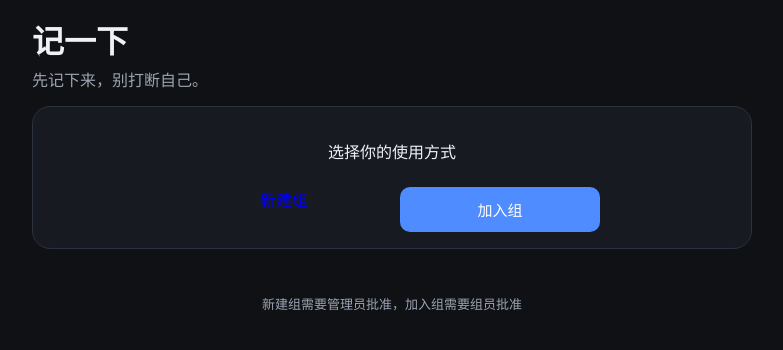
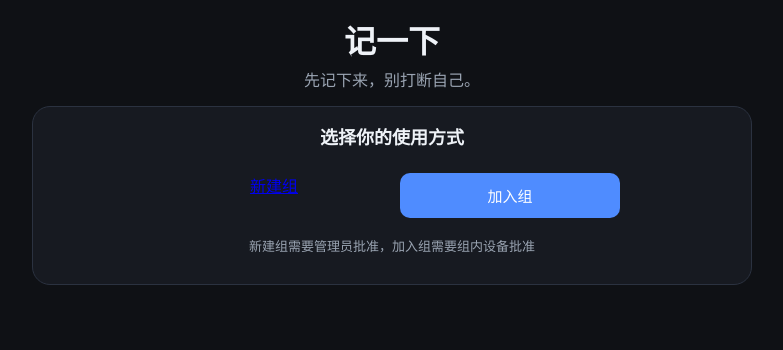
Before and after one commit to dreamzyd/quick-capture, a Flask app: page / in a window 1280 px wide. Shown: the top 350 px of the page, without its empty margins (248-1031 px from the left). Run offline with Flask 2, Linux system fonts and the light colour scheme; data comes from the database, SQL or seed files in the repository.

Commit message:
fix: 待审批设备首页分流并调整 landing 样式

```diff
--- a/app/main.py
+++ b/app/main.py
@@ -529,14 +529,16 @@
     device = get_or_create_device(device_id)
     # 新用户（未加入任何组）显示着陆页
     if not device.get("user_id"):
-        resp = make_response(render_template("index_landing.html"))
+        resp = make_response(render_template("index_landing.html", device=device))
         resp.set_cookie("qc_device_id", device_id, max_age=31536000, httponly=True)
         return resp
-    # 已批准设备显示采集界面
-    items = []
-    if device.get("approval_status") == "approved" and not device.get("pending_approval"):
-        items = get_items(device["user_id"])
-    resp = make_response(render_template("index.html", device=device, items=items))
+    # 已申请但仍在等待批准的设备，不应看到采集界面
+    if device.get("pending_approval") or device.get("approval_status") != "approved":
+        resp = make_response(render_template("index_pending.html", device=device))
+        resp.set_cookie("qc_device_id", device_id, max_age=31536000, httponly=True)
+        return resp
+    items = get_items(device["user_id"])
+    resp = make_response(render_template("index.html", device=device, items=items, is_admin=is_admin_authenticated()))
     resp.set_cookie("qc_device_id", device_id, max_age=31536000, httponly=True)
     return resp
 
--- a/app/static/style.css
+++ b/app/static/style.css
@@ -91,3 +91,18 @@
 .subtle-list-items { list-style: none; padding: 0; margin: 0; }
 .subtle-list-item { color: var(--text); font-size: 14px; line-height: 1.5; padding: 6px 0; border-bottom: 1px solid var(--border); word-break: break-word; }
 .subtle-list-item:last-child { border-bottom: none; }
+
+.center-header { text-align: center; }
+.landing-panel { text-align: center; }
+.landing-title { margin: 0 0 24px 0; color: var(--text); font-size: 18px; font-weight: 600; }
+.landing-actions { display: flex; gap: 16px; justify-content: center; flex-wrap: wrap; }
+.landing-button { width: 220px; }
+.landing-hint { margin-top: 18px; }
+.quick-links-center { justify-content: center; }
+.pending-panel { display: flex; flex-direction: column; align-items: center; justify-content: center; text-align: center; gap: 14px; }
+.pending-hero { min-width: 120px; padding: 10px 16px; font-size: 14px; }
+.pending-copy { margin: 0; color: var(--muted); font-size: 15px; line-height: 1.7; max-width: 460px; }
+@media (max-width: 640px) {
+  .landing-actions { flex-direction: column; align-items: stretch; }
+  .landing-button { width: 100%; }
+}
--- a/app/templates/create_group.html
+++ b/app/templates/create_group.html
@@ -31,7 +31,7 @@
       </form>
     </section>
 
-    <section class="quick-links" style="justify-content: center;">
+    <section class="quick-links quick-links-center">
       <a class="subtle-link" href="/">返回首页</a>
       <a class="subtle-link" href="/join">加入已有组</a>
     </section>
--- a/app/templates/index_landing.html
+++ b/app/templates/index_landing.html
@@ -8,21 +8,18 @@
 </head>
 <body>
   <main class="container compact-page">
-    <header class="header capture-header">
+    <header class="header capture-header center-header">
       <h1>记一下</h1>
       <p class="subtitle">先记下来，别打断自己。</p>
     </header>
 
-    <section class="capture-box capture-box-focus" style="text-align: center;">
-      <p class="subtitle" style="margin-bottom: 24px;">选择你的使用方式</p>
-      <div style="display: flex; gap: 16px; justify-content: center; flex-wrap: wrap;">
-        <a href="/create-group" class="primary primary-big" style="width: 200px;">新建组</a>
-        <a href="/join" class="secondary-button primary-big" style="width: 200px;">加入组</a>
+    <section class="capture-box capture-box-focus landing-panel">
+      <p class="landing-title">选择你的使用方式</p>
+      <div class="landing-actions">
+        <a href="/create-group" class="primary primary-big landing-button">新建组</a>
+        <a href="/join" class="secondary-button primary-big landing-button">加入组</a>
       </div>
-    </section>
-
-    <section class="quick-links" style="justify-content: center; margin-top: 32px;">
-      <p class="hint">新建组需要管理员批准，加入组需要组员批准</p>
+      <p class="hint landing-hint">新建组需要管理员批准，加入组需要组内设备批准</p>
     </section>
   </main>
 </body>
```
Also changed, not shown: TODO.md (+2 -0 lines), app/templates/index_pending.html (added, +29 -0 lines).
